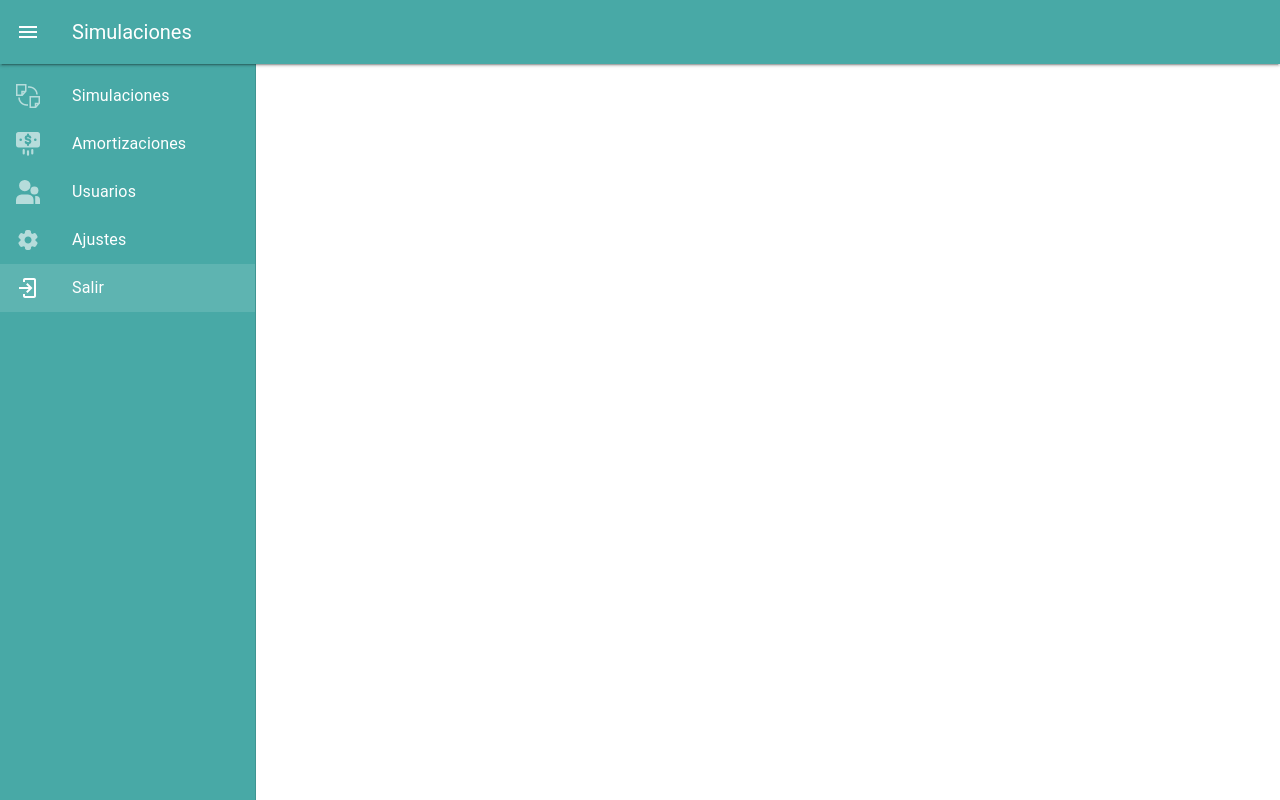
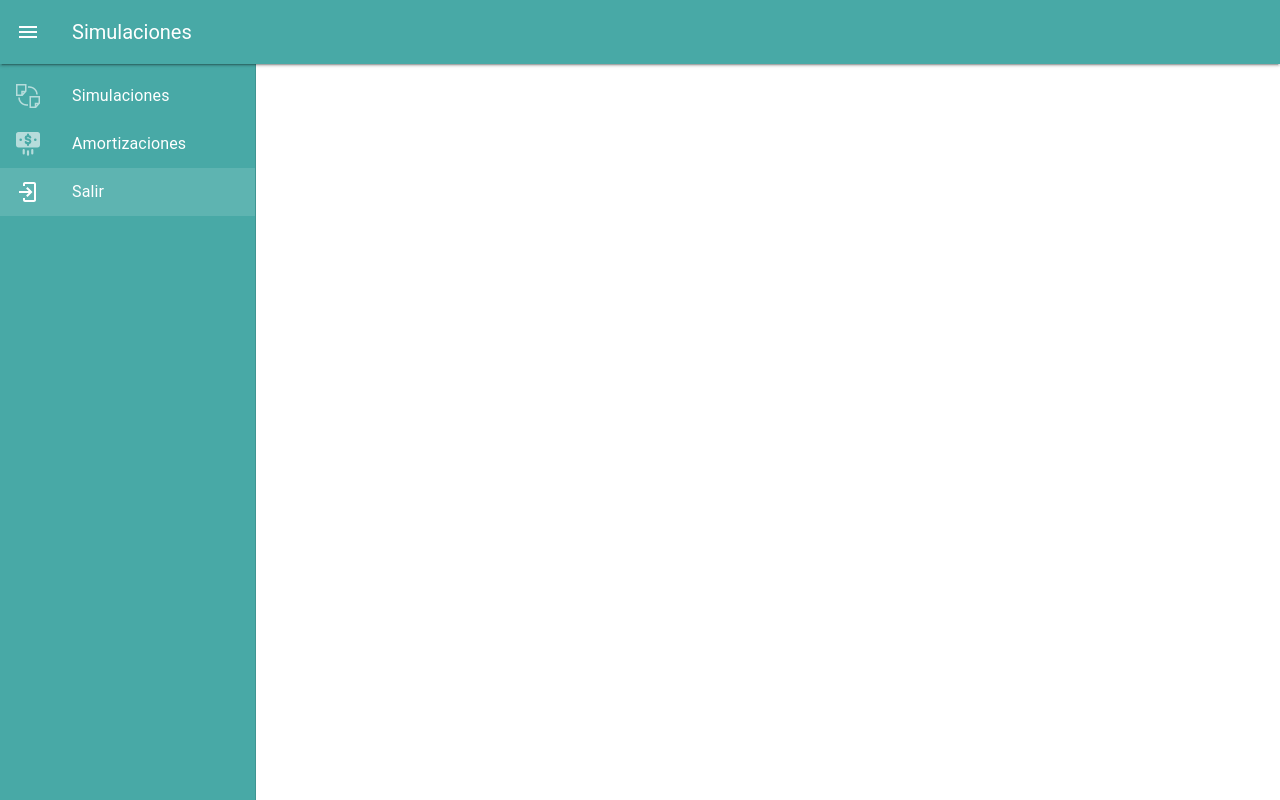
Before and after one commit to robertofalcongonzalez/Tesis-Ediesky, a Vue app: page /login in a window 1280 px wide. Built offline with nearby package versions, Linux system fonts and the light colour scheme; no server answers.

Commit message:
Agregando permisos

```diff
--- a/src/components/AppSidebar.vue
+++ b/src/components/AppSidebar.vue
@@ -1,5 +1,6 @@
 <script setup lang="ts">
 const drawer = ref(false)
+const groupName = localStorage.getItem('role')
 </script>
 
 <template>
@@ -40,7 +41,7 @@ const drawer = ref(false)
         </template>
         <v-list-item-title>Amortizaciones</v-list-item-title>
       </v-list-item>
-      <v-list-item :to="{ path: '/users/' }">
+      <v-list-item v-if="groupName === 'Admin'" :to="{ path: '/users/' }">
         <template v-slot:prepend>
           <v-icon>
             <svg xmlns="http://www.w3.org/2000/svg" width="32" height="32" viewBox="0 0 15 15">
@@ -52,7 +53,7 @@ const drawer = ref(false)
         </template>
         <v-list-item-title>Usuarios</v-list-item-title>
       </v-list-item>
-      <v-list-item :to="{ path: '/settings/' }">
+      <v-list-item v-if="groupName === 'Admin'" :to="{ path: '/settings/' }">
         <template v-slot:prepend>
           <v-icon>
             <svg xmlns="http://www.w3.org/2000/svg" width="32" height="32" viewBox="0 0 24 24">
--- a/src/services/auth/auth-service.ts
+++ b/src/services/auth/auth-service.ts
@@ -11,13 +11,14 @@ export const register = async (body: RegisterData) => {
   return !complete || data;
 }
 export const login = async (body: LoginData) => {
-  const {token,user_id, complete, economic_actor} = await request<LoginResponse>('auth/login/', {
+  const data = await request<LoginResponse>('auth/login/', {
     useAuth: false,
     method: 'POST',
     body
   })
-  localStorage.setItem('token', token)
-  localStorage.setItem('economic_actor', economic_actor)
-  localStorage.setItem('userId', `${user_id}`)
-  return complete;
+  localStorage.setItem('token', data.token);
+  localStorage.setItem('role', data.group_name[0]);
+  localStorage.setItem('economic_actor', data.economic_actor)
+  localStorage.setItem('userId', `${data.user_id}`)
+  return data.complete;
 }
```
